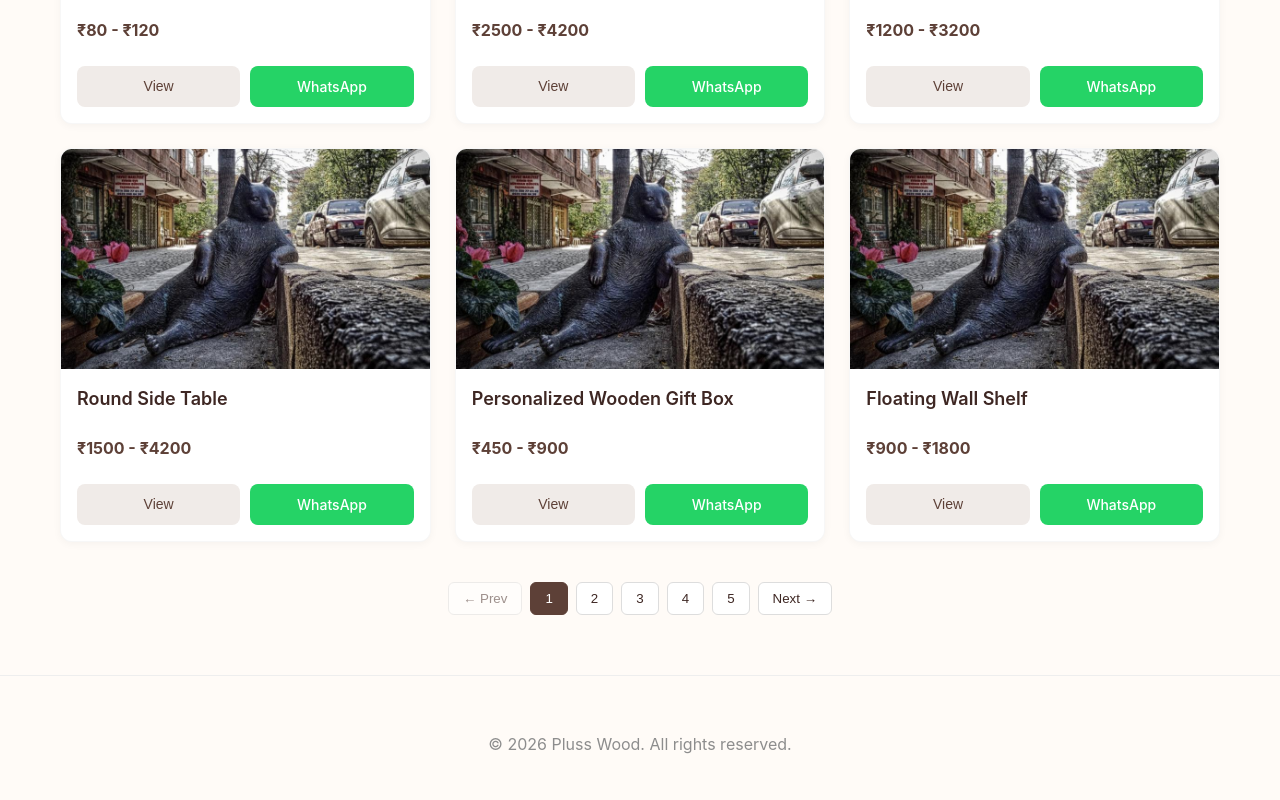
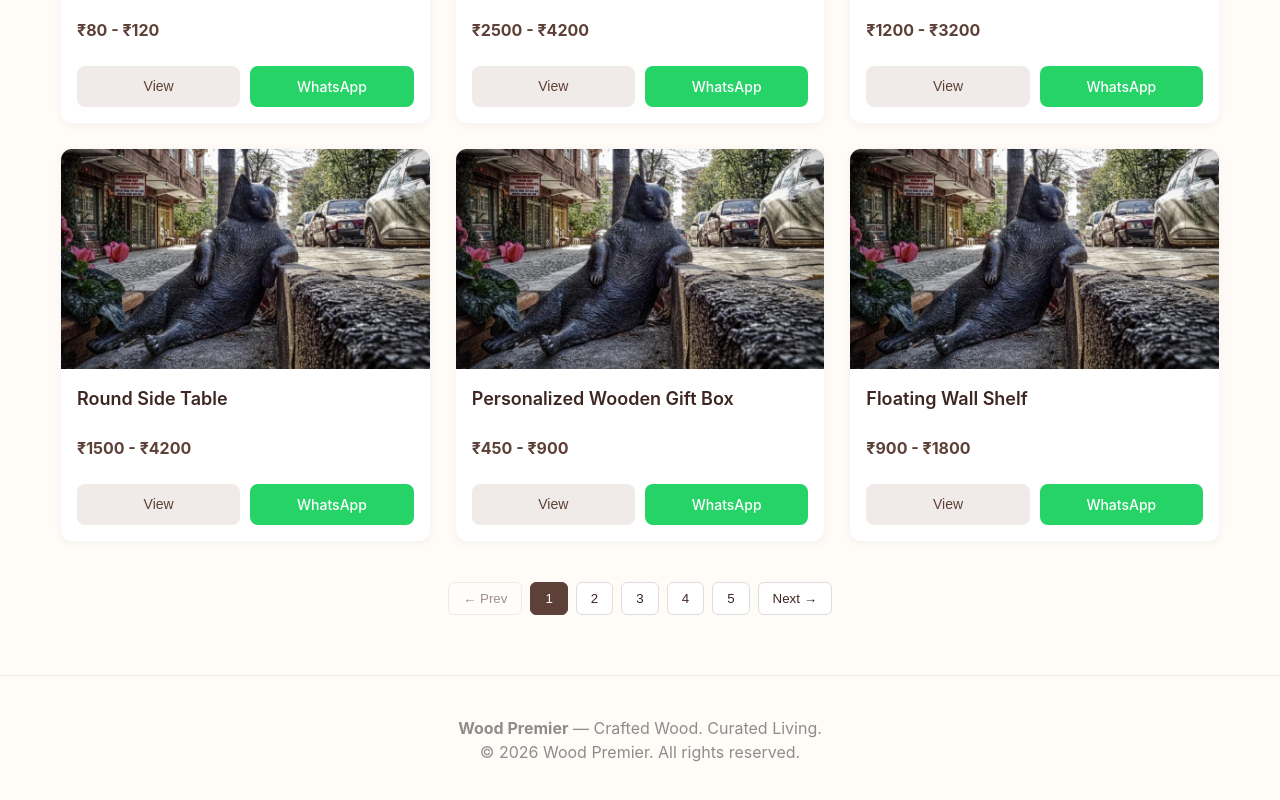
Before and after one commit to rvimishra8156-art/Test, a Next.js app: page / in a window 1280 px wide. Shown: the part 1050-1850 px from the top of the page. Built offline with nearby package versions, Linux system fonts and the light colour scheme.

Commit message:
fix: use config for company details globally

```diff
--- a/components/Header.tsx
+++ b/components/Header.tsx
@@ -17,7 +17,7 @@ export default function Header({ onSearch }: HeaderProps) {
     };
 
     const whatsappInternational = config.company.whatsapp_international || config.company.phone.replace(/\D/g, '');
-    const whatsappUrl = `https://wa.me/${whatsappInternational}?text=${encodeURIComponent("Hi, I want to connect with Pluss Wood.")}`;
+    const whatsappUrl = `https://wa.me/${whatsappInternational}?text=${encodeURIComponent(`Hi, I want to connect with ${config.company.name}.`)}`;
 
     return (
         <header className="site-header">
--- a/pages/index.tsx
+++ b/pages/index.tsx
@@ -3,9 +3,11 @@ import { useState } from "react";
 import { GetStaticProps } from "next";
 import ProductList from "../components/ProductList";
 import ProductModal from "../components/ProductModal";
-import Header from "../components/Header"; // Import the new Header
+import Header from "../components/Header";
+import Footer from "../components/Footer";
 import { getProducts } from "../lib/data";
 import { Product } from "../types";
+import config from "../config.json";
 
 interface HomeProps {
     products: Product[];
@@ -27,10 +29,10 @@ export default function Home({ products }: HomeProps) {
     return (
         <>
             <Head>
-                <title>Pluss Wood | Premium Handcrafted Furniture</title>
+                <title>{config.seo.site_title}</title>
                 <meta
                     name="description"
-                    content="Premium wooden furniture and accessories for modern homes."
+                    content={config.seo.site_description}
                 />
                 <meta name="viewport" content="width=device-width, initial-scale=1" />
             </Head>
@@ -50,9 +52,7 @@ export default function Home({ products }: HomeProps) {
                 />
             </main>
 
-            <footer className="site-footer">
-                <p>© {new Date().getFullYear()} Pluss Wood. All rights reserved.</p>
-            </footer>
+            <Footer />
 
             {selectedProduct && (
                 <ProductModal
```
